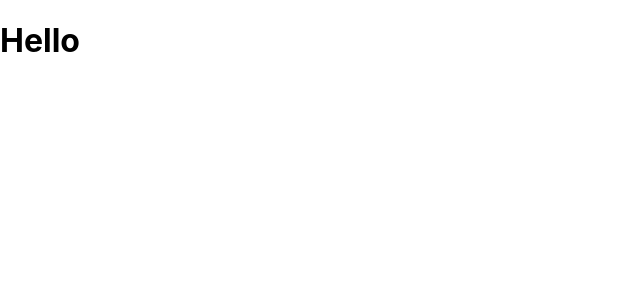
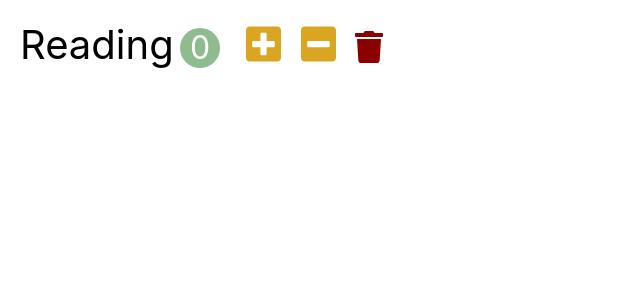
Before and after one commit to muni6983/habit-tracker, a React (Create React App) app: page / in a window 1280 px wide. Shown: the top 300 px of the page, without its empty margins (0-640 px from the left). Built offline with nearby package versions, Linux system fonts and the light colour scheme.

Commit message:
create habit-component

```diff
--- a/package.json
+++ b/package.json
@@ -3,6 +3,7 @@
   "version": "0.1.0",
   "private": true,
   "dependencies": {
+    "@fortawesome/fontawesome-free": "^5.15.4",
     "@testing-library/jest-dom": "^5.14.1",
     "@testing-library/react": "^12.0.0",
     "@testing-library/user-event": "^13.2.1",
--- a/src/App.css
+++ b/src/App.css
@@ -1,38 +1,44 @@
-.App {
-  text-align: center;
+button {
+  outline: none;
+  border: 0;
+  cursor: pointer;
 }
 
-.App-logo {
-  height: 40vmin;
-  pointer-events: none;
+.habit {
+  font-size: 2.5rem;
+  padding: 0.5em;
+  list-style: none;
 }
 
-@media (prefers-reduced-motion: no-preference) {
-  .App-logo {
-    animation: App-logo-spin infinite 20s linear;
-  }
+.habit-count {
+  display: inline-block;
+  text-align: center;
+  font-size: 2rem;
+  width: 2.5rem;
+  height: 2.5rem;
+  line-height: 2.5rem;
+  margin-left: 0.2em;
+  margin-right: 0.5em;
+  background-color: darkseagreen;
+  color: white;
+  border-radius: 50%;
+}
+.habit-button {
+  font-size: 2.5rem;
+  margin: 0 0.1em;
+  background-color: transparent;
 }
 
-.App-header {
-  background-color: #282c34;
-  min-height: 100vh;
-  display: flex;
-  flex-direction: column;
-  align-items: center;
-  justify-content: center;
-  font-size: calc(10px + 2vmin);
-  color: white;
+.habit-button:hover {
+  opacity: 0.8;
 }
 
-.App-link {
-  color: #61dafb;
+.habit-increase,
+.habit-decrease {
+  color: goldenrod;
 }
 
-@keyframes App-logo-spin {
-  from {
-    transform: rotate(0deg);
-  }
-  to {
-    transform: rotate(360deg);
-  }
+.habit-delete {
+  font-size: 2rem;
+  color: darkred;
 }
--- a/src/app.jsx
+++ b/src/app.jsx
@@ -1,8 +1,9 @@
-//import React from "react";
+import React from "react";
 import "./app.css";
+import Habit from "./components/habit";
 
 function App() {
-  return <h1>Hello</h1>;
+  return <Habit></Habit>;
 }
 
 export default App;
--- /dev/null
+++ b/src/components/habit.jsx
@@ -0,0 +1,45 @@
+import React, { Component } from "react";
+
+class Habit extends Component {
+  state = {
+    count: 0,
+  };
+
+  handleIncreament = () => {
+    this.setState({
+      count: this.state.count + 1,
+    });
+  };
+
+  handleDecreament = () => {
+    const count = this.state.count - 1;
+    this.setState({
+      count: count < 0 ? 0 : count,
+    });
+  };
+  render() {
+    return (
+      <li className="habit">
+        <span className="habit-name">Reading</span>
+        <span className="habit-count">{this.state.count}</span>
+        <button
+          className="habit-button habit-increase"
+          onClick={this.handleIncreament}
+        >
+          <i className="fas fa-plus-square"></i>
+        </button>
+        <button
+          className="habit-button habit-decrease"
+          onClick={this.handleDecreament}
+        >
+          <i className="fas fa-minus-square"></i>
+        </button>
+        <button className="habit-button habit-delete">
+          <i className="fas fa-trash"></i>
+        </button>
+      </li>
+    );
+  }
+}
+
+export default Habit;
--- a/src/index.js
+++ b/src/index.js
@@ -2,6 +2,7 @@
 import ReactDOM from "react-dom";
 import "./index.css";
 import App from "./app";
+import "@fortawesome/fontawesome-free/js/all.js";
 
 ReactDOM.render(
   <React.StrictMode>
```
Also changed, not shown: 1 other file (tests, documents, lock files or other folders).
